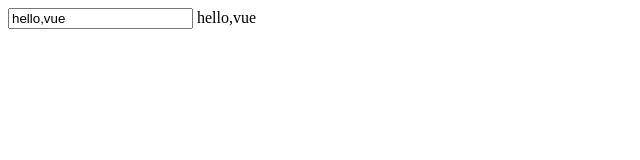
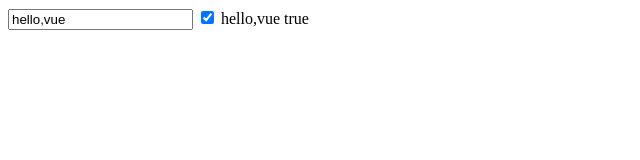
Before and after one commit to heki09/js_gambaru, a plain HTML site: page index.html in a window 1280 px wide. Shown: the full height of the page, 0-640 px from the left. Drawn offline with nearby package versions, Linux system fonts and the light colour scheme.

Commit message:
checkbox_test

```diff
--- a/index.html
+++ b/index.html
@@ -9,7 +9,9 @@
 <body>
     <div id="app">
         <input type="text" v-model="message">
+        <input type="checkbox" v-model="isChecked">
         {{ message }}
+        {{isChecked}}
     </div>
     <script src="https://unpkg.com/vue/dist/vue.js"></script>
     <script src="test01.js"></script>
--- a/test01.js
+++ b/test01.js
@@ -2,6 +2,7 @@
     el: '#app',
     data: {
         message: "hello,vue",
-    }
+        isChecked:true
+    },
 
 })
```
